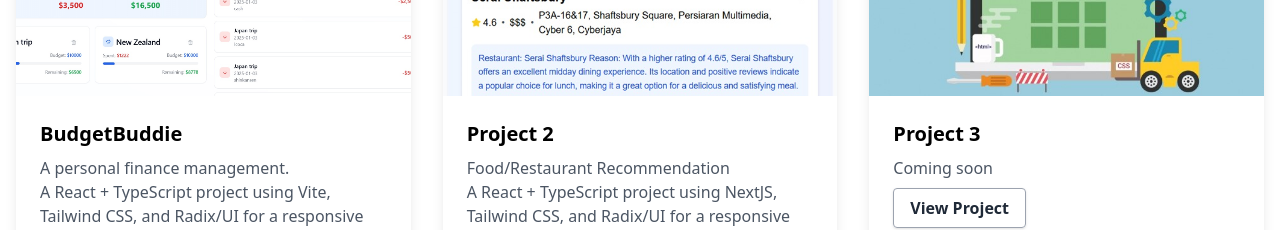
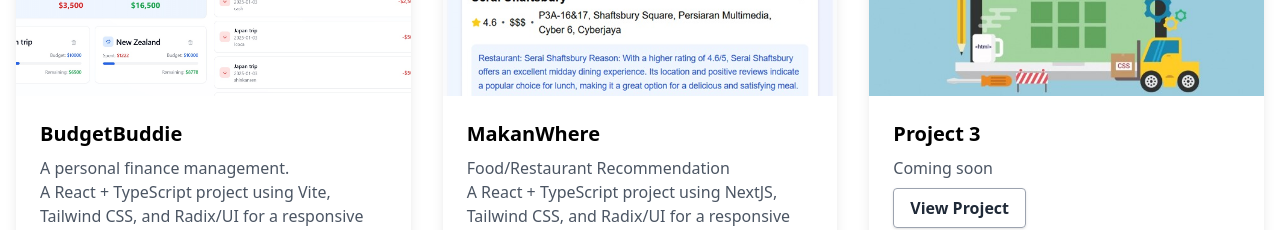
Before and after one commit to brownkcing/portfoliov3, a React (Vite) app: page /#home in a window 1280 px wide. Shown: the part 1660-1890 px from the top of the page. Built offline with nearby package versions, Linux system fonts and the light colour scheme.

Commit message:
rename project 2

```diff
--- a/src/components/Projects.tsx
+++ b/src/components/Projects.tsx
@@ -37,7 +37,7 @@
     },
     {
       id: 2,
-      title: "Project 2",
+      title: "MakanWhere",
       description: project2Desc(),
       image: makanWhere,
       link: "https://makan-where.netlify.app/",
```
